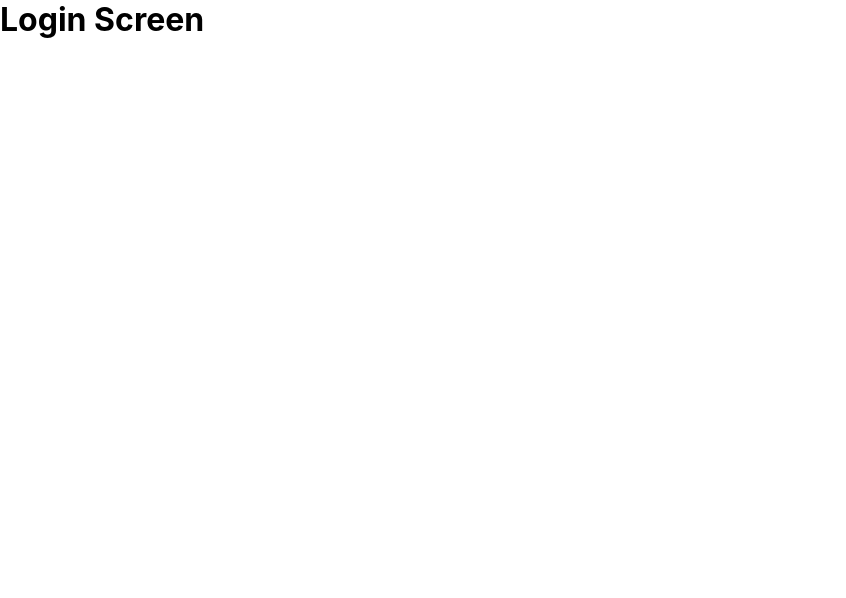
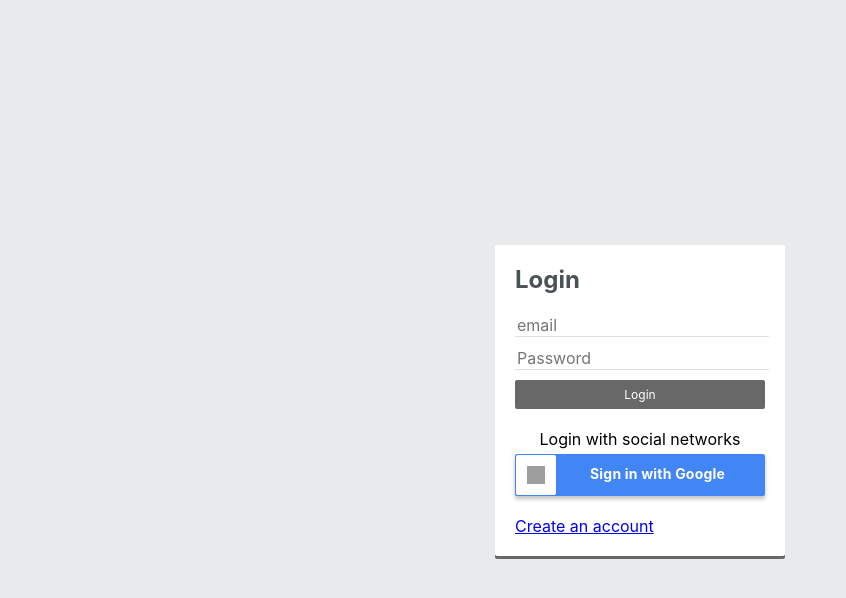
Before and after one commit to pacomarm/sassNts, a React (Create React App) app: page /auth/login in a window 1280 px wide. Shown: the top 598 px of the page, without its empty margins (0-846 px from the left). Built offline with nearby package versions, Linux system fonts and the light colour scheme; grey boxes are pictures that could not be loaded.

Commit message:
login screen

```diff
--- a/src/components/auth/LoginScreen.tsx
+++ b/src/components/auth/LoginScreen.tsx
@@ -1,9 +1,39 @@
 import React from 'react'
+import {Link} from "react-router-dom";
 
 export const LoginScreen = () => {
     return (
-        <div>
-            <h1>Login Screen</h1>
-        </div>
+        <>
+            <h2 className="auth__title">Login</h2>
+            <form>
+                <input
+                    type="text"
+                    placeholder="email"
+                    name="email"
+                    className="auth__input"
+                    autoComplete="off"
+                />
+                <input
+                    type="password"
+                    placeholder="Password"
+                    name="password"
+                    className="auth__input"
+                />
+                <button className="btn btn-primary btn-block" type="submit" disabled={false}> Login </button>
+
+                <div className="auth__social-networks">
+                    <p>Login with social networks</p>
+                    <div className="google-btn">
+                        <div className="google-icon-wrapper">
+                            <img className="google-icon" src="https://upload.wikimedia.org/wikipedia/commons/5/53/Google_%22G%22_Logo.svg" alt="google button" />
+                        </div>
+                        <p className="btn-text">
+                            <b>Sign in with Google</b>
+                        </p>
+                    </div>
+                </div>
+                <Link to="/auth/register"> Create an account</Link>
+            </form>
+        </>
     )
 }
--- a/src/routers/AuthRouter.tsx
+++ b/src/routers/AuthRouter.tsx
@@ -5,10 +5,14 @@
 
 export const AuthRouter = () => {
     return (
-        <Switch>
-            <Route exact path="/auth/login" component={LoginScreen}></Route>
-            <Route exact path="/auth/register" component={RegisterScreen}></Route>
-            <Redirect to="/auth/login"></Redirect>
-        </Switch>
+        <div className="auth__main">
+            <div className="auth__box-container">
+                <Switch>
+                    <Route exact path="/auth/login" component={LoginScreen}></Route>
+                    <Route exact path="/auth/register" component={RegisterScreen}></Route>
+                    <Redirect to="/auth/login"></Redirect>
+                </Switch>
+            </div>
+        </div>
     )
 }
--- a/src/styles/base/_settings.scss
+++ b/src/styles/base/_settings.scss
@@ -2,3 +2,7 @@
 $primary: #e8eaeb;
 $dark-grey: #686868;
 $light-grey: #e0e0e0;
+$darks: #1a001c;
+$white: #fff;
+$google-blue: #4285f4;
+$button-active-blue: #1669f2;
--- /dev/null
+++ b/src/styles/components/_auth.scss
@@ -0,0 +1,60 @@
+.auth__main {
+	align-items: center;
+	background-color: $primary;
+	display: flex;
+	justify-content: center;
+	margin: 0px;
+	height: 100vh;
+	width: 100vw;
+}
+
+.auth__box-container {
+	background-color: white;
+	box-shadow: 0px 3px $dark-grey;
+	border-radius: 2px;
+	padding: 20px;
+	width: 250px;
+}
+
+.auth__title {
+	// color: $darks;
+	color: darken($color: $primary, $amount: 60);
+	margin-bottom: 20px;
+}
+
+.auth__input {
+	color: $dark-grey;
+	border: 0px;
+	border-bottom: 1px solid $light-grey;
+	font-size: 16px;
+	margin-bottom: 10px;
+	height: 20px;
+	width: 100%;
+
+	transition: border-bottom 0.3s ease;
+
+	&:focus {
+		outline: none;
+		border-bottom: 2px solid $darks;
+	}
+}
+
+.auth__social-networks {
+	align-items: center;
+	display: flex;
+	justify-content: center;
+	flex-direction: column;
+	padding-top: 20px;
+	padding-bottom: 20px;
+	width: 100%;
+}
+
+.auth__alert-error {
+	background-color: red;
+	border-radius: 5px;
+	color: white;
+	display: flex;
+	justify-content: center;
+	margin-bottom: 10px;
+	padding: 5px;
+}
--- /dev/null
+++ b/src/styles/components/_buttons.scss
@@ -0,0 +1,71 @@
+.btn {
+	background-color: transparent;
+	border: none;
+	color: white;
+	cursor: pointer;
+	font-size: 12px;
+	padding: 7px 10px 7px 10px;
+
+	&:focus {
+		outline: none;
+	}
+}
+
+.btn-primary {
+	background-color: $dark-grey;
+	border-radius: 2px;
+
+	&:disabled {
+		background-color: lighten($color: $dark-grey, $amount: 35);
+	}
+	&:hover {
+		outline: none;
+		background-color: darken($color: $dark-grey, $amount: 5);
+	}
+}
+
+.btn-block {
+	width: 100%;
+}
+
+.google-btn {
+	cursor: pointer;
+	margin-top: 5px;
+	width: 100%;
+	height: 42px;
+	background-color: $google-blue;
+	border-radius: 2px;
+	box-shadow: 0 3px 4px 0 rgba(0, 0, 0, 0.25);
+
+	transition: box-shadow 0.3s ease;
+
+	.google-icon-wrapper {
+		position: absolute;
+		margin-top: 1px;
+		margin-left: 1px;
+		width: 40px;
+		height: 40px;
+		border-radius: 2px;
+		background-color: $white;
+	}
+	.google-icon {
+		position: absolute;
+		margin-top: 11px;
+		margin-left: 11px;
+		width: 18px;
+		height: 18px;
+	}
+	.btn-text {
+		float: right;
+		margin: 11px 40px 0 0;
+		color: $white;
+		font-size: 14px;
+		letter-spacing: 0.2px;
+	}
+	&:hover {
+		box-shadow: 0 0 6px $google-blue;
+	}
+	&:active {
+		background: $button-active-blue;
+	}
+}
--- a/src/styles/styles.scss
+++ b/src/styles/styles.scss
@@ -1,2 +1,6 @@
 @import './base/settings';
 @import './base/base';
+
+//components
+@import './components/auth';
+@import './components/buttons';
```
Also changed, not shown: src/styles/components/test.scss (deleted).
